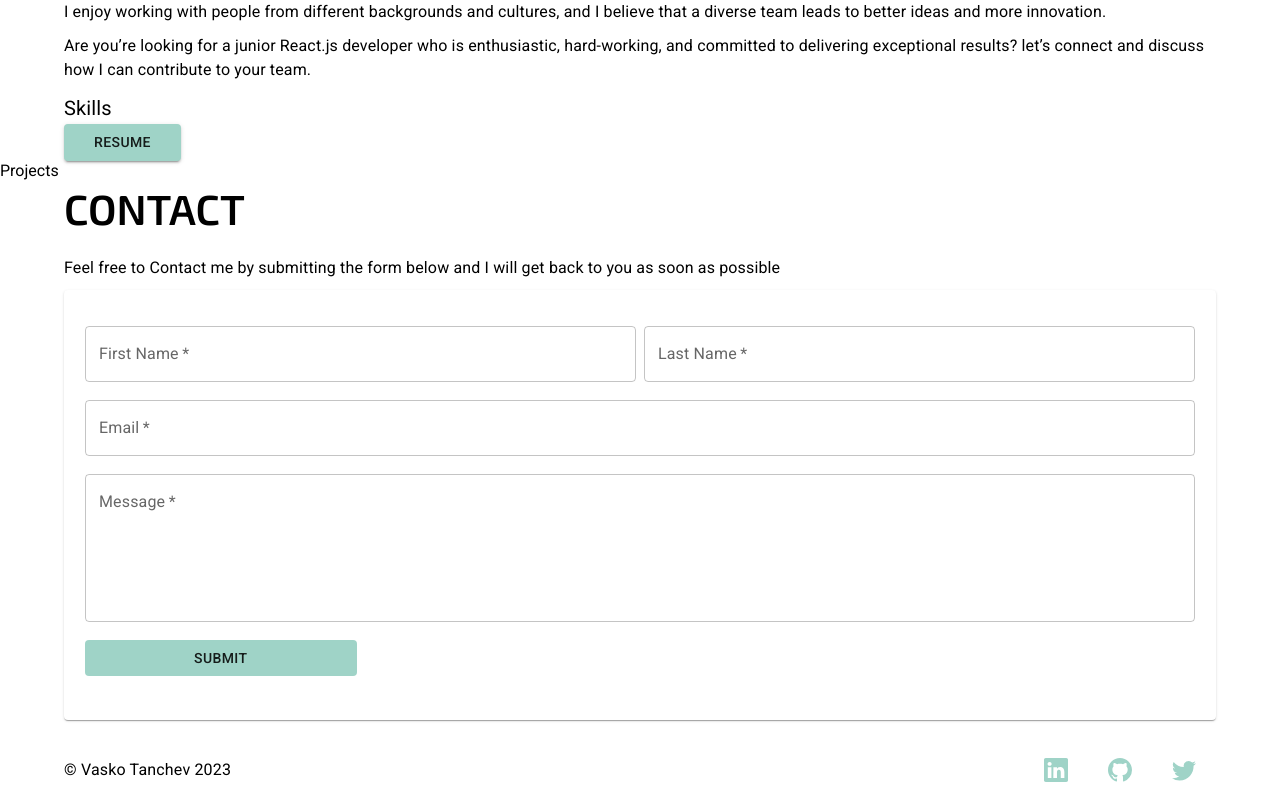
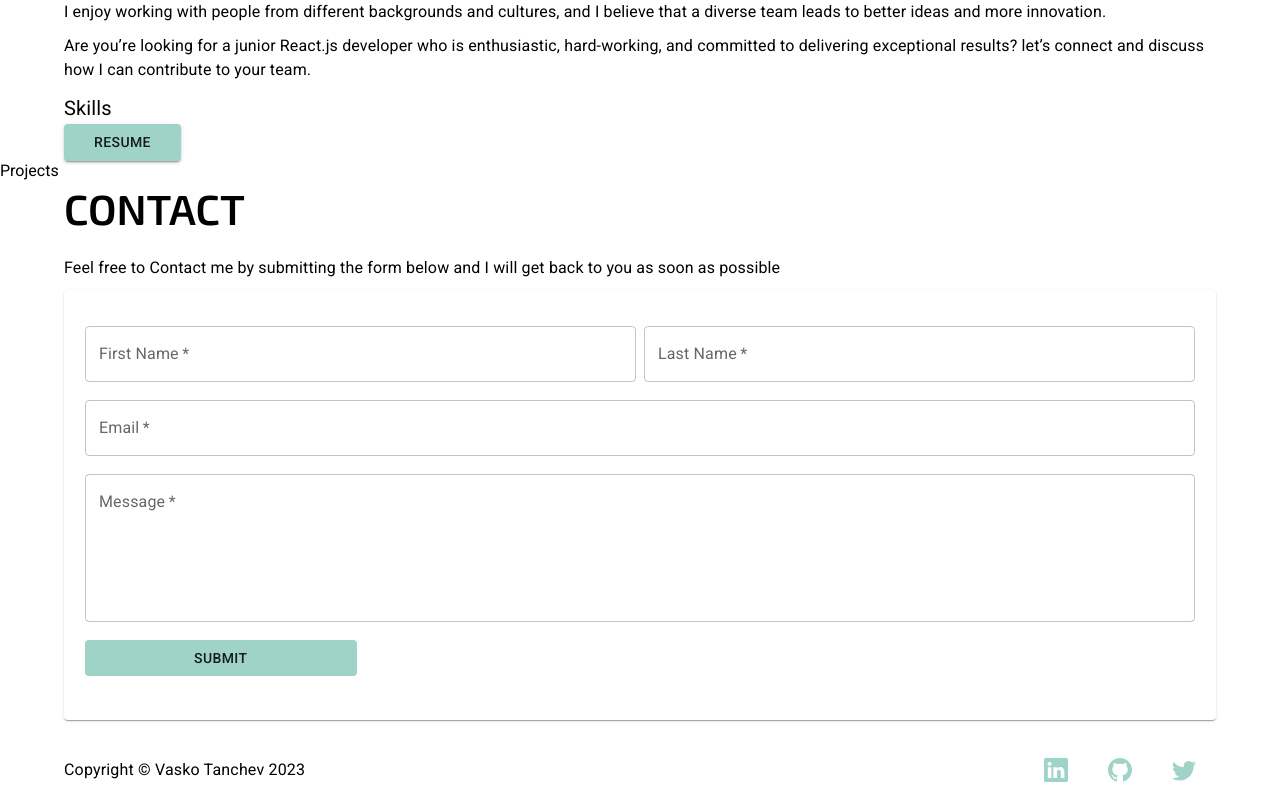
Before and after one commit to vTanchev/Portfolio, a React (Create React App) app: page / in a window 1280 px wide. Shown: the part 1134-1934 px from the top of the page. Built offline with nearby package versions, Linux system fonts and the light colour scheme.

Commit message:
Footer completed

```diff
--- a/src/components/Footer.jsx
+++ b/src/components/Footer.jsx
@@ -30,7 +30,7 @@ const Footer = () => {
     <>
       <StyledContainer>
         <Typography variant="body2" fontSize={16}>
-          © Vasko Tanchev 2023
+          Copyright © Vasko Tanchev 2023
         </Typography>
         <StyledBox>
           <Button
```
